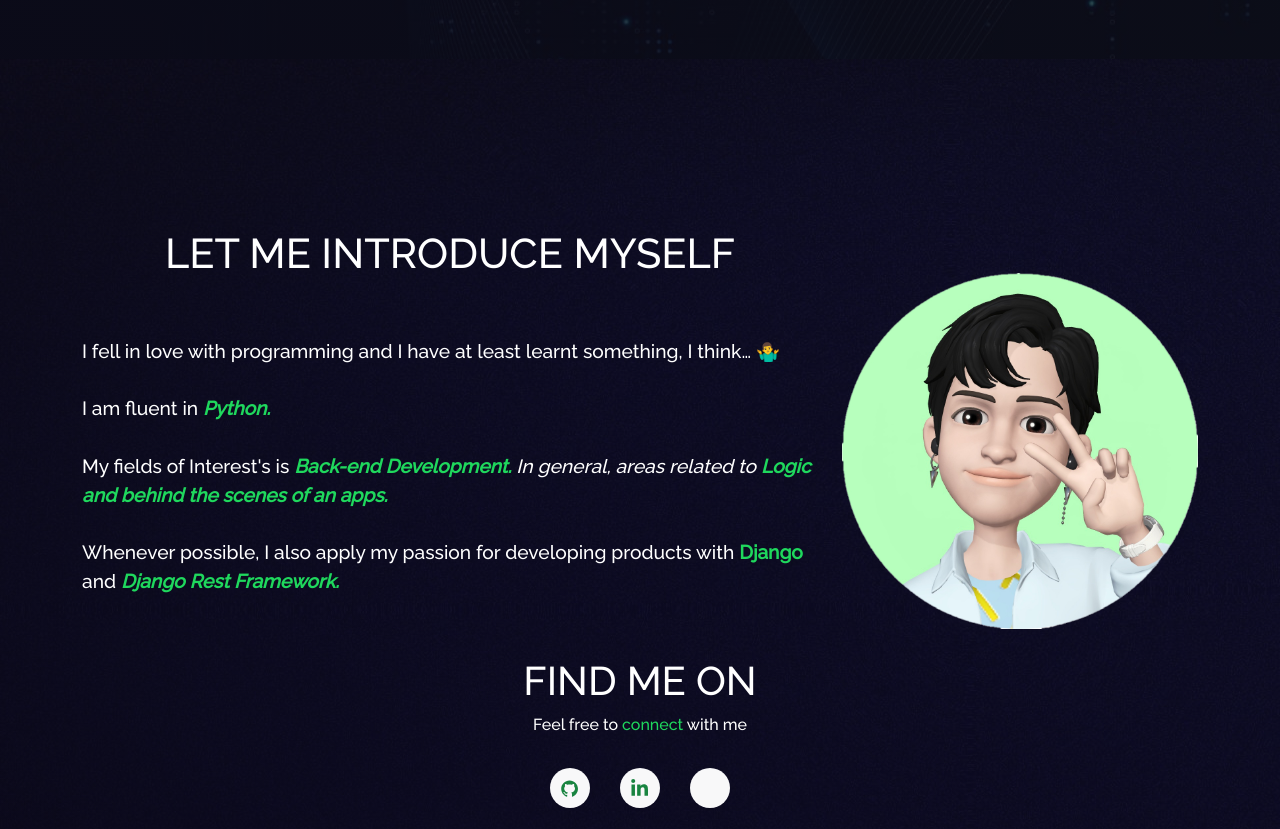
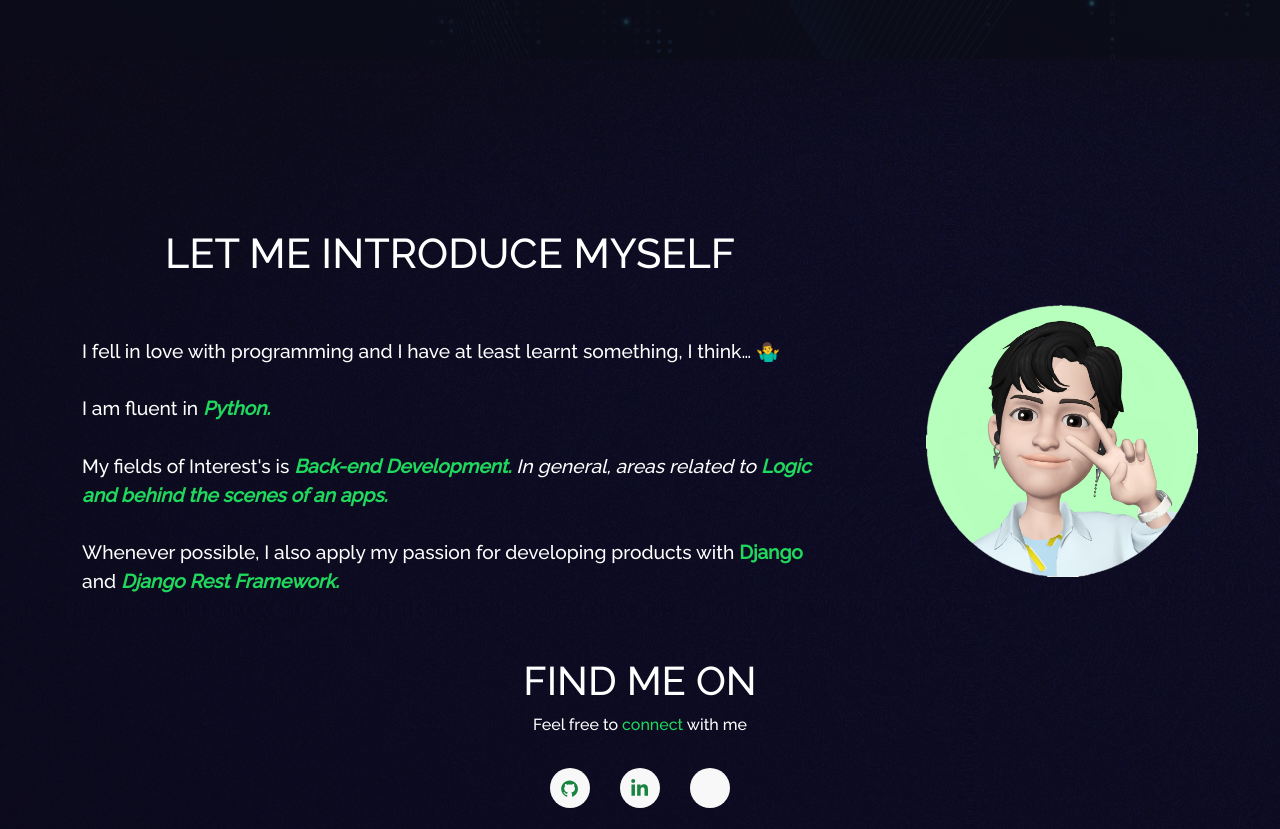
Before and after one commit to John-6670/Django-Portfolio, a React (Create React App) app in the folder frontend/: page / in a window 1280 px wide. Shown: the part 540-1369 px from the top of the page. Built offline with nearby package versions, Linux system fonts and the light colour scheme; some icons are missing.

Commit message:
scroll bar

```diff
--- a/frontend/src/components/Home/Home.jsx
+++ b/frontend/src/components/Home/Home.jsx
@@ -27,7 +27,7 @@
                                     options={{
                                         strings: [
                                             "Computer Engineering Student",
-                                            "Junior Back-end Developer",
+                                            "Junior Web Developer",
                                         ],
                                         autoStart: true,
                                         loop: true,
--- a/frontend/src/style.css
+++ b/frontend/src/style.css
@@ -37,18 +37,18 @@
 
 /* Track */
 ::-webkit-scrollbar-track {
-  background: #2d1950;
+  background: #0A3058;
 }
 
 /* Handle */
 ::-webkit-scrollbar-thumb {
-  background: rgba(178, 121, 216, 0.959);
+  background: rgba(28, 171, 80, 0.959);
   border-radius: 12px;
 }
 
 /* Handle on hover */
 ::-webkit-scrollbar-thumb:hover {
-  background: rgba(222, 130, 235, 0.911);
+  background: rgba(10, 155, 54, 0.911);
   border-radius: 12px;
 }
 
@@ -287,11 +287,12 @@
 
 .myAvtar {
   justify-content: center !important;
-  padding-top: 9em !important;
+  padding-top: 11em !important;
+  padding-left: 6em !important
 }
 
 .img-fluid {
-  width: 100em;
+  width: 18em;
 }
 
 @media (max-width: 767px) {
@@ -364,13 +365,12 @@
 
 .home-social-icons:hover::before {
   transform: scale(1.1);
-  box-shadow: 0 0 15px #801f95;
+  box-shadow: 0 0 20px #1D5F35;
 }
 
 .home-social-icons:hover {
-  color: #87209e;
-  box-shadow: 0 0 5px #87209e;
-  text-shadow: 0 0 2px #87209e;
+  color: #1E803F;
+  box-shadow: 0 0 20px #1D5F35;
 }
 
 .social-icons {
```
